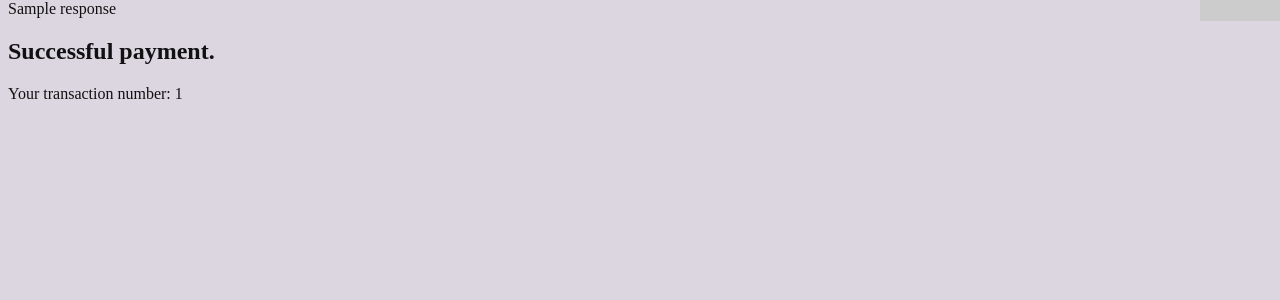
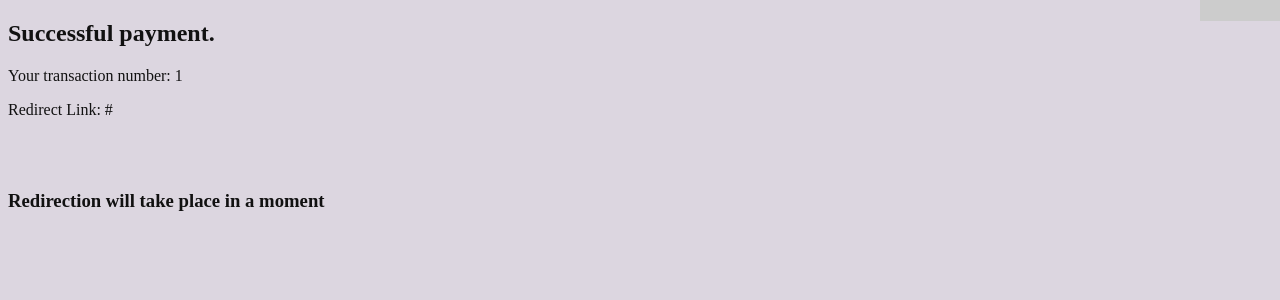
Before and after one commit to CrazyMonkey0/payment_gateway, a Django app: template backend/payments/templates/payments/created_payment.html in a window 1280 px wide. Shown: the part 36-336 px from the top of the page. Run offline with Django 5.2, Linux system fonts and the light colour scheme; tables that the repository leaves empty hold one stand-in row (values such as "Sample post"); the template is opened without the code that fills it: values that come from a table or form of the project are taken from there, most other values are stand-ins (such as "Sample title", 1, 10 or a date in 2020).

Commit message:
Implement redirect to the shop

```diff
--- a/backend/payment_gateway/settings.py
+++ b/backend/payment_gateway/settings.py
@@ -193,9 +193,10 @@ SESSION_COOKIE_SAMESITE = 'Lax'
 SESSION_COOKIE_SECURE = True # Set to True in production
 CSRF_COOKIE_SECURE = True # Set to True in production
 SESSION_COOKIE_HTTPONLY = True # Set to True in production
-SESSION_COOKIE_AGE = 86400  # 24 godziny
+SESSION_COOKIE_AGE = 86400  # 1 day
 SESSION_COOKIE_NAME = 'payment_gateway_sessionid'
 CSRF_COOKIE_NAME = 'payment_gateway_csrftoken'
+SECURE_SSL_REDIRECT = True # http -> https
 
 # using redis database from App shop
 CACHES = {
--- a/backend/payments/admin.py
+++ b/backend/payments/admin.py
@@ -45,6 +45,6 @@ class OrderAdmin(admin.ModelAdmin):
     - fields (list): List of fields to be displayed and edited in the admin panel.
     - list_display (list): List of fields to be displayed in the list view of the admin panel.
     """
-    fields = ["profile", "client", "products", "order_id", "total", "is_paid", "link"]
+    fields = ["profile", "client", "products", "order_id", "total", "is_paid", "link", "redirect_link"]
     list_display = ["profile", "client", "order_id", "total",
-                    "is_paid", "date_of_order", "date_of_payment"]
+                    "is_paid", "date_of_order", "date_of_payment", "redirect_link"]
--- a/backend/payments/models.py
+++ b/backend/payments/models.py
@@ -67,6 +67,7 @@ class Order(models.Model):
     date_of_order = models.DateTimeField(auto_now_add=True)
     date_of_payment = models.DateTimeField(null=True, blank=True)
     link = models.SlugField(max_length=100, unique=True, null=True)
+    redirect_link = models.SlugField(max_length=200, blank=True, null=True)
 
     def __str__(self) -> str:
         """
--- a/backend/payments/templates/payments/created_payment.html
+++ b/backend/payments/templates/payments/created_payment.html
@@ -3,7 +3,22 @@
 {% block title %}Created payment{% endblock %}
 
 {% block content %}
-{{ response }}
 <h2>Successful payment. </h2>
 <p>Your transaction number: {{order.id}}</p>
+<p>Redirect Link: {{ order.redirect_link }}</p>
+
+<br><br>
+{% if order.redirect_link  %}
+<h3>Redirection will take place in a moment </h3>
+<script>
+    document.addEventListener("DOMContentLoaded", function () {
+        const url = "{{ order.redirect_link|escapejs }}";
+
+        // Set the delay to 5 seconds
+        setTimeout(function () {
+            window.location.href = url; // Redirect to new link
+        }, 5000);
+    });
+</script>
+{% endif %}
 {% endblock %}
```
Also changed, not shown: backend/payments/views.py (+8 -4 lines), backend/payments/migrations/0004_order_redirect_link.py (added).
